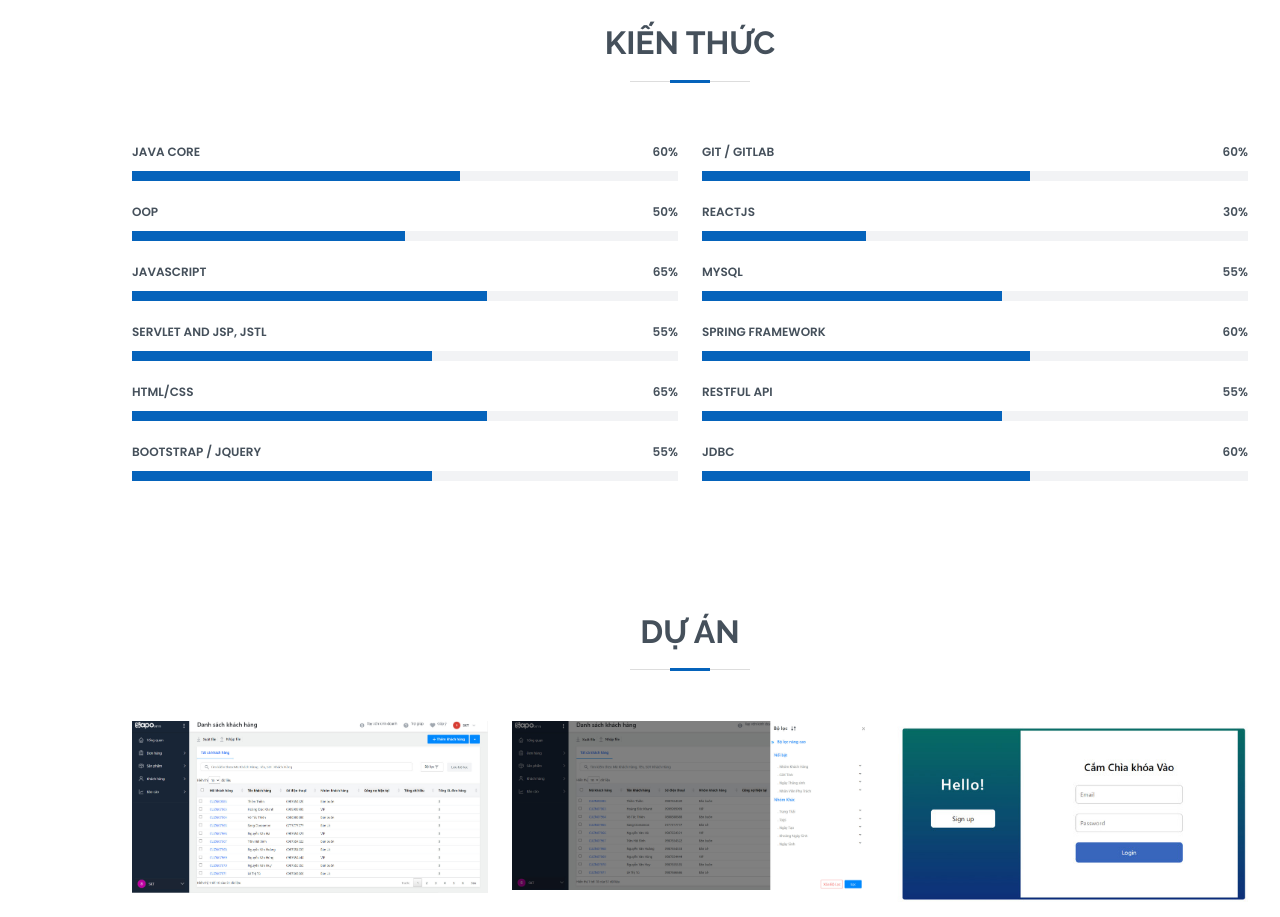
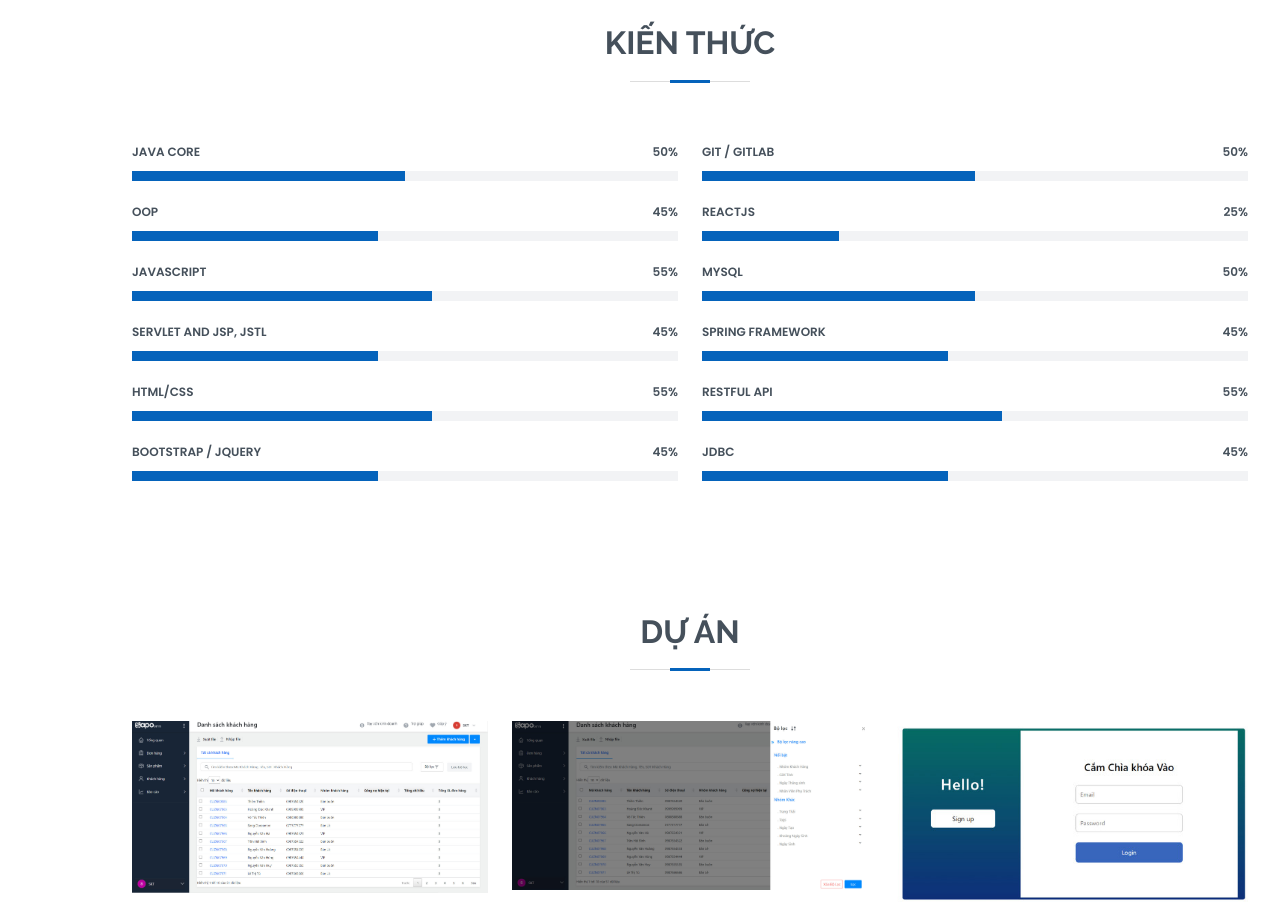
Before and after one commit to SangC0522k1/minhsang, a plain HTML site: page index.html in a window 1280 px wide. Shown: the part 1420-2337 px from the top of the page. Drawn offline with nearby package versions, Linux system fonts and the light colour scheme.

Commit message:
thông số

```diff
--- a/index.html
+++ b/index.html
@@ -121,41 +121,41 @@
           <div class="col-lg-6">
 
             <div class="progress">
-              <span class="skill">JAVA CORE <i class="val">60%</i></span>
-              <div class="progress-bar-wrap">
-                <div class="progress-bar" role="progressbar" aria-valuenow="60" aria-valuemin="0" aria-valuemax="100"></div>
-              </div>
-            </div>
-
-            <div class="progress">
-              <span class="skill">OOP <i class="val">50%</i></span>
+              <span class="skill">JAVA CORE <i class="val">50%</i></span>
               <div class="progress-bar-wrap">
                 <div class="progress-bar" role="progressbar" aria-valuenow="50" aria-valuemin="0" aria-valuemax="100"></div>
               </div>
             </div>
 
             <div class="progress">
-              <span class="skill">JavaScript <i class="val">65%</i></span>
+              <span class="skill">OOP <i class="val">45%</i></span>
               <div class="progress-bar-wrap">
-                <div class="progress-bar" role="progressbar" aria-valuenow="65" aria-valuemin="0" aria-valuemax="100"></div>
+                <div class="progress-bar" role="progressbar" aria-valuenow="45" aria-valuemin="0" aria-valuemax="100"></div>
               </div>
             </div>
+
             <div class="progress">
-              <span class="skill">SERVLET AND JSP, JSTL<i class="val">55%</i></span>
+              <span class="skill">JavaScript <i class="val">55%</i></span>
               <div class="progress-bar-wrap">
                 <div class="progress-bar" role="progressbar" aria-valuenow="55" aria-valuemin="0" aria-valuemax="100"></div>
               </div>
             </div>
             <div class="progress">
-              <span class="skill">HTML/CSS<i class="val">65%</i></span>
+              <span class="skill">SERVLET AND JSP, JSTL<i class="val">45%</i></span>
               <div class="progress-bar-wrap">
-                <div class="progress-bar" role="progressbar" aria-valuenow="65" aria-valuemin="0" aria-valuemax="100"></div>
+                <div class="progress-bar" role="progressbar" aria-valuenow="45" aria-valuemin="0" aria-valuemax="100"></div>
               </div>
             </div>
             <div class="progress">
-              <span class="skill">BOOTSTRAP / JQUERY<i class="val">55%</i></span>
+              <span class="skill">HTML/CSS<i class="val">55%</i></span>
               <div class="progress-bar-wrap">
                 <div class="progress-bar" role="progressbar" aria-valuenow="55" aria-valuemin="0" aria-valuemax="100"></div>
+              </div>
+            </div>
+            <div class="progress">
+              <span class="skill">BOOTSTRAP / JQUERY<i class="val">45%</i></span>
+              <div class="progress-bar-wrap">
+                <div class="progress-bar" role="progressbar" aria-valuenow="45" aria-valuemin="0" aria-valuemax="100"></div>
               </div>
             </div>
 
@@ -164,29 +164,29 @@
           <div class="col-lg-6">
 
             <div class="progress">
-              <span class="skill">GIT / GITLAB<i class="val">60%</i></span>
+              <span class="skill">GIT / GITLAB<i class="val">50%</i></span>
               <div class="progress-bar-wrap">
-                <div class="progress-bar" role="progressbar" aria-valuenow="60" aria-valuemin="0" aria-valuemax="100"></div>
+                <div class="progress-bar" role="progressbar" aria-valuenow="50" aria-valuemin="0" aria-valuemax="100"></div>
               </div>
             </div>
 
             <div class="progress">
-              <span class="skill">REACTJS <i class="val">30%</i></span>
+              <span class="skill">REACTJS <i class="val">25%</i></span>
               <div class="progress-bar-wrap">
-                <div class="progress-bar" role="progressbar" aria-valuenow="30" aria-valuemin="0" aria-valuemax="100"></div>
+                <div class="progress-bar" role="progressbar" aria-valuenow="25" aria-valuemin="0" aria-valuemax="100"></div>
               </div>
             </div>
 
             <div class="progress">
-              <span class="skill">MYSQL <i class="val">55%</i></span>
+              <span class="skill">MYSQL <i class="val">50%</i></span>
               <div class="progress-bar-wrap">
-                <div class="progress-bar" role="progressbar" aria-valuenow="55" aria-valuemin="0" aria-valuemax="100"></div>
+                <div class="progress-bar" role="progressbar" aria-valuenow="50" aria-valuemin="0" aria-valuemax="100"></div>
               </div>
             </div>
             <div class="progress">
-              <span class="skill">SPRING FRAMEWORK <i class="val">60%</i></span>
+              <span class="skill">SPRING FRAMEWORK <i class="val">45%</i></span>
               <div class="progress-bar-wrap">
-                <div class="progress-bar" role="progressbar" aria-valuenow="60" aria-valuemin="0" aria-valuemax="100"></div>
+                <div class="progress-bar" role="progressbar" aria-valuenow="45" aria-valuemin="0" aria-valuemax="100"></div>
               </div>
             </div>
             <div class="progress">
@@ -196,9 +196,9 @@
               </div>
             </div>
             <div class="progress">
-              <span class="skill">JDBC <i class="val">60%</i></span>
+              <span class="skill">JDBC <i class="val">45%</i></span>
               <div class="progress-bar-wrap">
-                <div class="progress-bar" role="progressbar" aria-valuenow="60" aria-valuemin="0" aria-valuemax="100"></div>
+                <div class="progress-bar" role="progressbar" aria-valuenow="45" aria-valuemin="0" aria-valuemax="100"></div>
               </div>
             </div>
 
```
